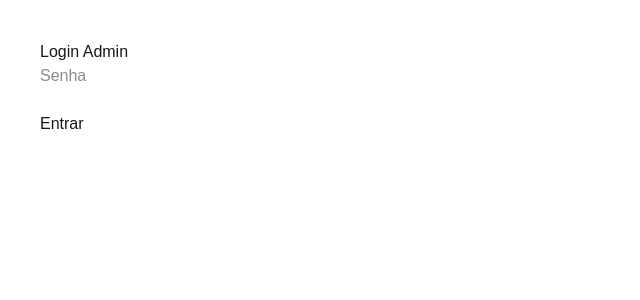
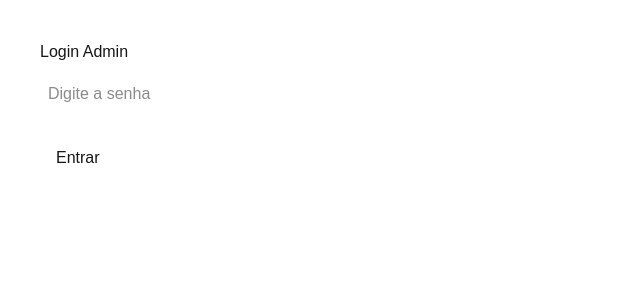
Before and after one commit to vitor9998/medflow, a Next.js app: page /admin in a window 1280 px wide. Shown: the top 300 px of the page, without its empty margins (0-640 px from the left). Built offline with nearby package versions, Linux system fonts and the light colour scheme.

Commit message:
admin completo com delete

```diff
--- a/app/admin/page.tsx
+++ b/app/admin/page.tsx
@@ -17,7 +17,7 @@ export default function Admin() {
   const [logado, setLogado] = useState(false);
   const [senha, setSenha] = useState("");
 
-  const senhaCorreta = "123456"; // depois podemos melhorar
+  const senhaCorreta = "123456";
 
   const buscar = async () => {
     const { data, error } = await supabase
@@ -32,52 +32,98 @@ export default function Admin() {
     setLoading(false);
   };
 
+  const deletar = async (id: number) => {
+    const confirm = window.confirm("Tem certeza que deseja excluir?");
+    if (!confirm) return;
+
+    await supabase.from("agendamentos").delete().eq("id", id);
+
+    alert("Excluído com sucesso!");
+
+    // atualiza lista sem reload
+    setDados((prev) => prev.filter((item) => item.id !== id));
+  };
+
   useEffect(() => {
     if (logado) {
       buscar();
     }
   }, [logado]);
 
+  // 🔐 LOGIN
   if (!logado) {
     return (
-      <main style={{ padding: "40px" }}>
+      <main style={{ padding: "40px", fontFamily: "Arial" }}>
         <h1>Login Admin</h1>
 
         <input
           type="password"
-          placeholder="Senha"
+          placeholder="Digite a senha"
           value={senha}
           onChange={(e) => setSenha(e.target.value)}
+          style={{ padding: "8px", marginTop: "10px" }}
         />
 
         <br /><br />
 
-        <button onClick={() => {
-          if (senha === senhaCorreta) {
-            setLogado(true);
-          } else {
-            alert("Senha errada");
-          }
-        }}>
+        <button
+          onClick={() => {
+            if (senha === senhaCorreta) {
+              setLogado(true);
+            } else {
+              alert("Senha incorreta");
+            }
+          }}
+          style={{
+            padding: "8px 16px",
+            cursor: "pointer"
+          }}
+        >
           Entrar
         </button>
       </main>
     );
   }
 
+  // 📊 ADMIN
   return (
     <main style={{ padding: "40px", fontFamily: "Arial" }}>
       <h1>Painel Admin</h1>
 
       {loading && <p>Carregando...</p>}
 
+      {!loading && dados.length === 0 && <p>Nenhum agendamento encontrado</p>}
+
       {!loading &&
         dados.map((item) => (
-          <div key={item.id} style={{ border: "1px solid #ccc", marginBottom: 10, padding: 10 }}>
+          <div
+            key={item.id}
+            style={{
+              border: "1px solid #ccc",
+              padding: "10px",
+              marginBottom: "10px",
+              borderRadius: "8px"
+            }}
+          >
             <p><b>Nome:</b> {item.nome}</p>
             <p><b>Email:</b> {item.email}</p>
             <p><b>Telefone:</b> {item.telefone}</p>
             <p><b>Data:</b> {item.data}</p>
+
+            <button
+              onClick={() => deletar(item.id)}
+              style={{
+                marginTop: "10px",
+                background: "red",
+                color: "white",
+                border: "none",
+                padding: "6px 12px",
+                cursor: "pointer",
+                borderRadius: "4px"
+              }}
+            >
+              Excluir
+            </button>
           </div>
         ))}
     </main>
```
